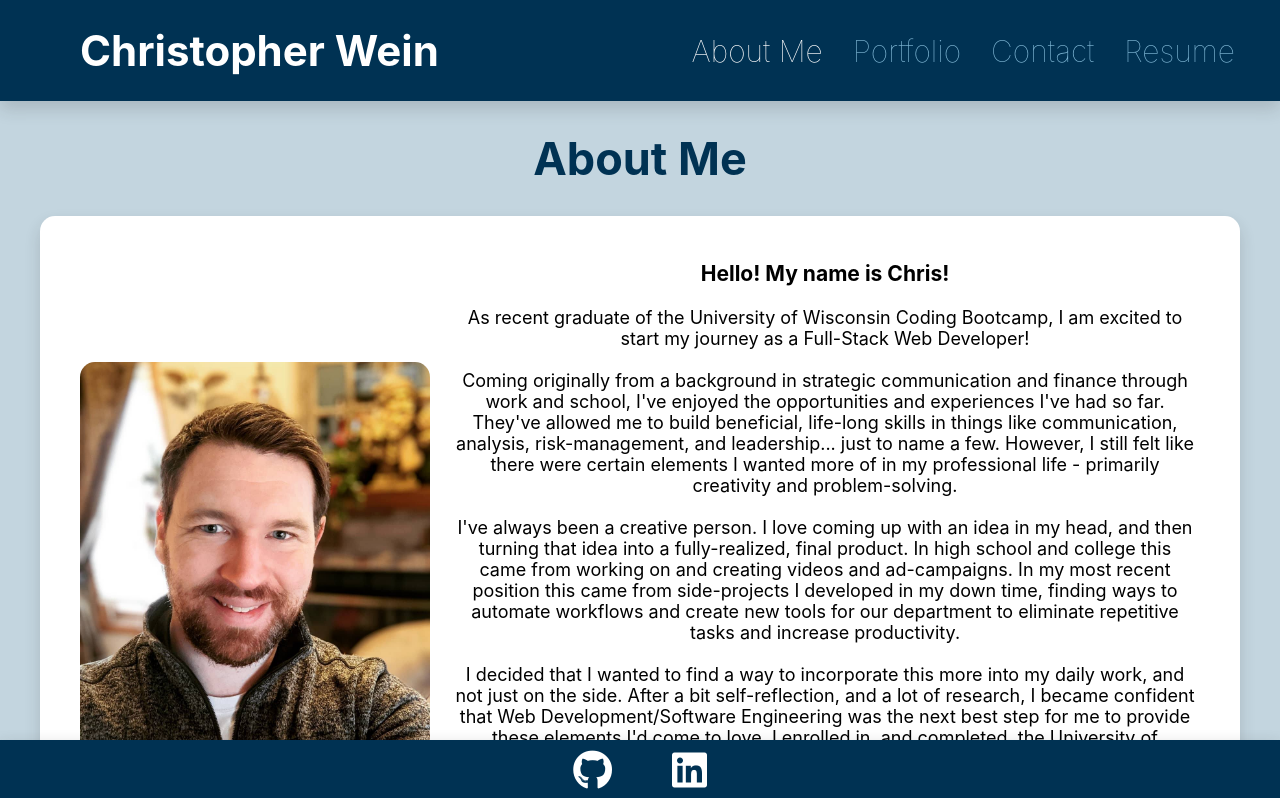
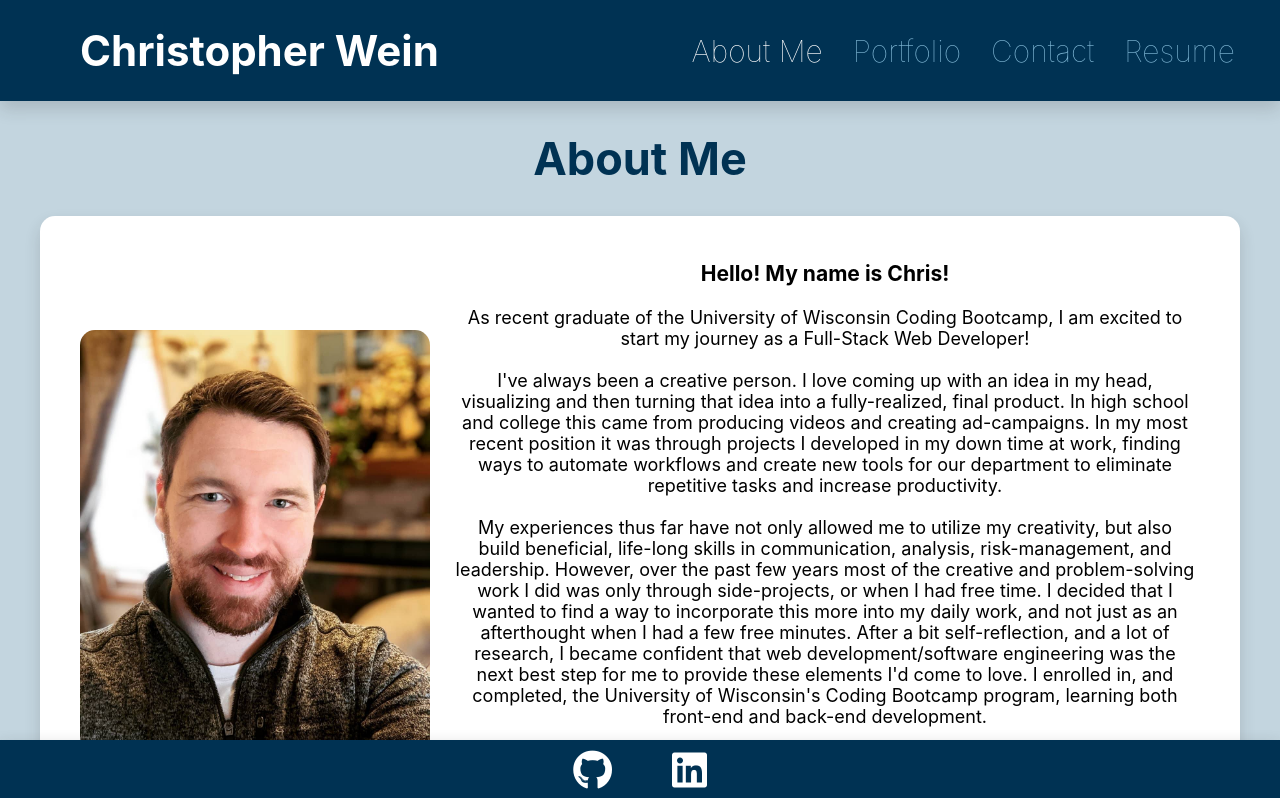
Before and after one commit to chriswein12/react-portfolio, a React (Create React App) app: page / in a window 1280 px wide. Shown: the top 798 px of the page. Built offline with nearby package versions, Linux system fonts and the light colour scheme.

Commit message:
Updated About Me section

```diff
--- a/src/components/About/index.js
+++ b/src/components/About/index.js
@@ -20,19 +20,15 @@ function About() {
                         <p>As recent graduate of the University of Wisconsin Coding Bootcamp, I am excited to start my journey as a Full-Stack Web Developer!</p>
                         <br />
                         <p>
-                            Coming originally from a background in strategic communication and finance through work and school, I've enjoyed the opportunities
-                            and experiences I've had so far. They've allowed me to build beneficial, life-long skills in things like communication, analysis, risk-management,
-                            and leadership... just to name a few.
-                            However, I still felt like there were certain elements I wanted more of in my professional life - primarily creativity and problem-solving.
+                        I've always been a creative person. I love coming up with an idea in my head, visualizing and then turning that idea into a fully-realized, final product.
+                        In high school and college this came from producing videos and creating ad-campaigns. In my most recent position it was through projects
+                        I developed in my down time at work, finding ways to automate workflows and create new tools for our department to eliminate repetitive tasks and increase productivity.
                         </p>
                         <br />
-                        <p>
-                        I've always been a creative person. I love coming up with an idea in my head, and then turning that idea into a fully-realized, final product.
-                        In high school and college this came from working on and creating videos and ad-campaigns. In my most recent position this came from side-projects I developed in my down time, finding ways to
-                        automate workflows and create new tools for our department to eliminate repetitive tasks and increase productivity. </p>
-                        <br />
-                        <p>I decided that I wanted to find a way to incorporate this more into my daily work, and not just on the side.
-                        After a bit self-reflection, and a lot of research, I became confident that Web Development/Software Engineering was the next best step for me to
+                        <p>My experiences thus far have not only allowed me to utilize my creativity, but also build beneficial, life-long skills in communication, analysis, risk-management, and leadership.
+                        However, over the past few years most of the creative and problem-solving work I did was only through side-projects, or when I had free time.
+                        I decided that I wanted to find a way to incorporate this more into my daily work, and not just as an afterthought when I had a few free minutes.
+                        After a bit self-reflection, and a lot of research, I became confident that web development/software engineering was the next best step for me to
                         provide these elements I'd come to love. I enrolled in, and completed, the University of Wisconsin's Coding Bootcamp program, learning both front-end and back-end development.</p>
                         <br />
                         <p>I'm excited to combine my previous skills and experience with the new knowledge that I've gained in web development, and invite you to spend some time viewing the projects I've created in this porfolio. Please enjoy!</p>
```
